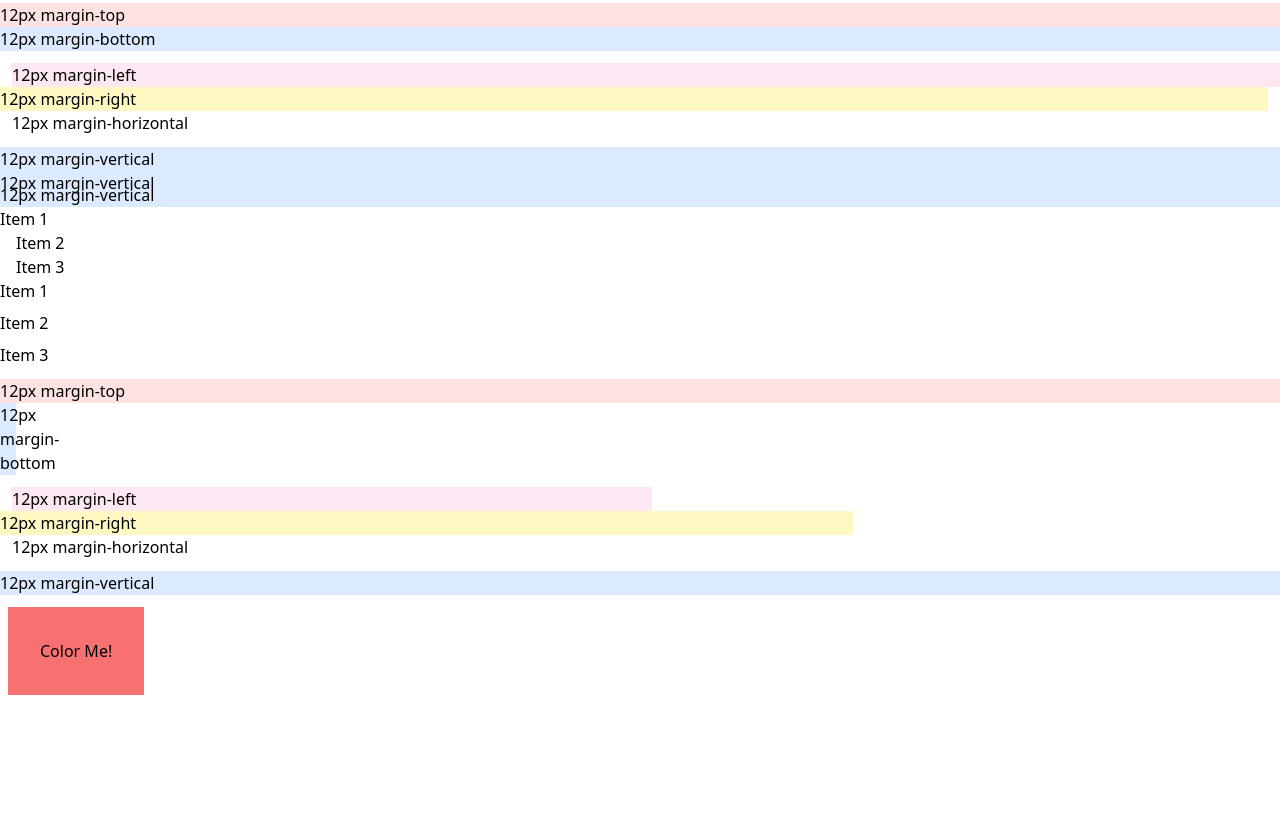
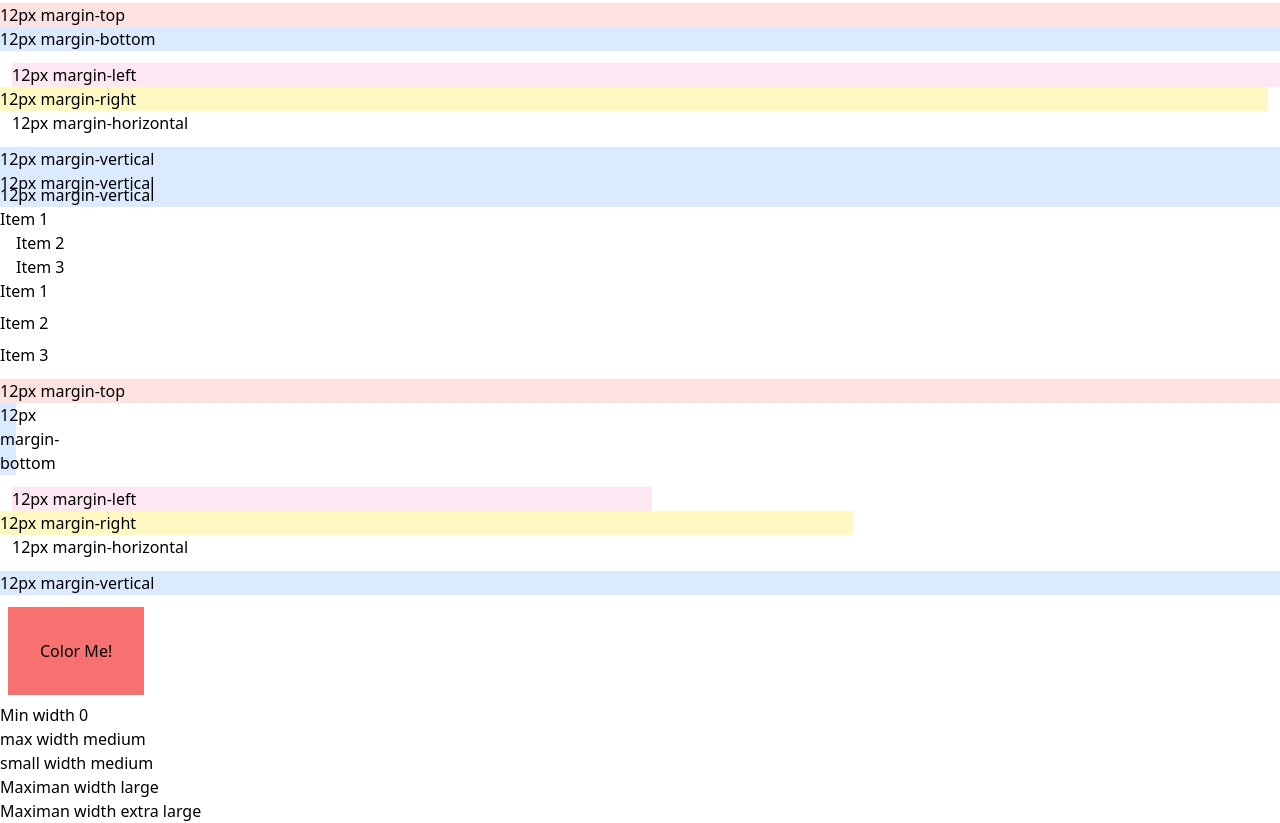
Before and after one commit to generalAbdu/PracticeFrontE, a plain HTML site: page tailwindPractice.html in a window 1280 px wide. Shown: the part 1473-2296 px from the top of the page. Before the commit the page ends 2176 px from the top, so only its background shows below. Drawn offline with nearby package versions, Linux system fonts and the light colour scheme.

Commit message:
Added the maximam width concept

```diff
--- a/tailwindPractice.html
+++ b/tailwindPractice.html
@@ -191,5 +191,10 @@
         <div class="w-fit p-8 m-2 bg-red-400">
             Color Me!
         </div>
+        <div class="min-w-0">Min width 0</div>
+        <div class="max-w-md">max width medium</div>
+        <div class="max-w-sm">small width medium</div>
+        <div class="max-w-lg">Maximan width large</div>
+        <div class="max-w-xl">Maximan width extra large</div>
     </body>
 </html>
```
